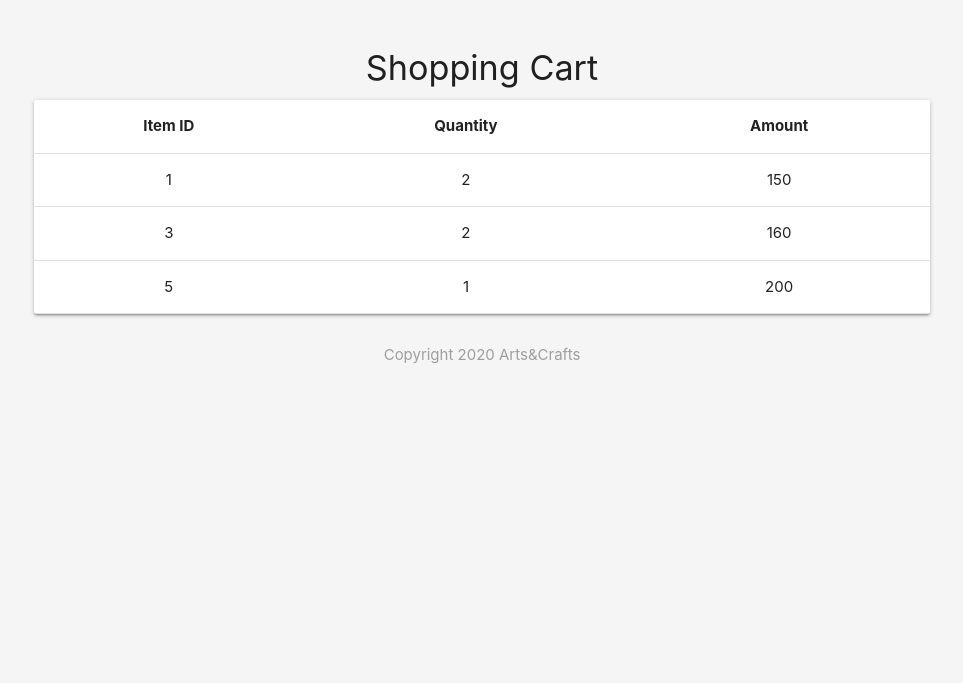
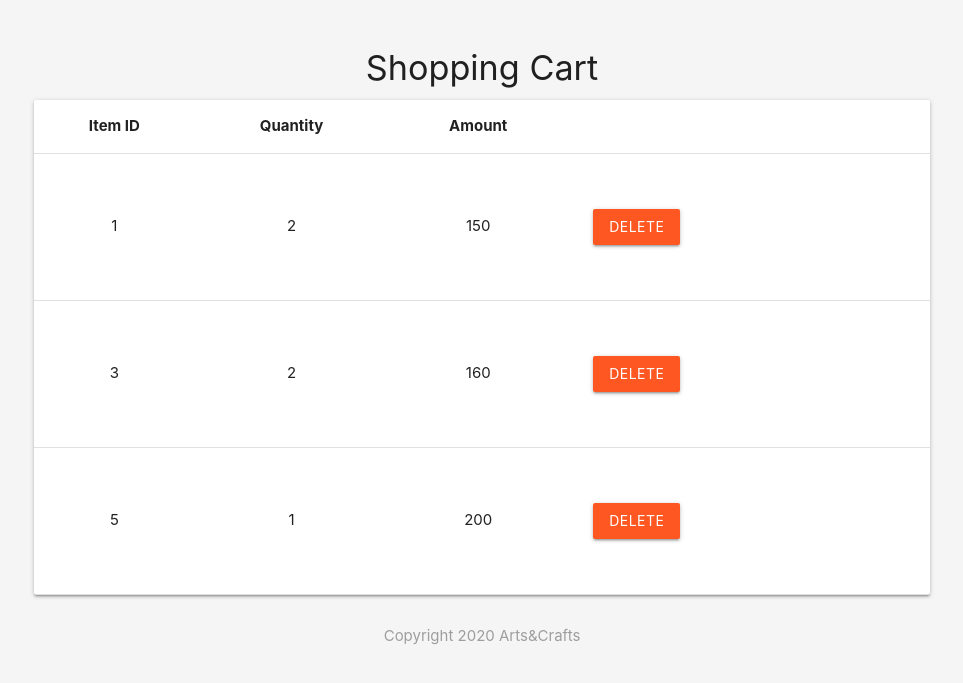
Before and after one commit to tahsinAmin/aNc, a PHP site: page /checkout.php?buyer_id=1 in a window 1280 px wide. Shown: the part 64-747 px from the top of the page, without its empty margins (158-1121 px from the left). Run offline with PHP 8.4, Linux system fonts and the light colour scheme; data comes from the database, SQL or seed files in the repository; some libraries are stand-ins or nearby versions.

Commit message:
Added a delete button in the shopping cart list

```diff
--- a/checkout.php
+++ b/checkout.php
@@ -33,6 +33,7 @@
                   <th class="center">Item ID</th>
                   <th class="center">Quantity</th>
                   <th class="center">Amount</th>
+                  <th></th>
               </tr>
             </thead>
 
@@ -42,6 +43,14 @@
                   <td class="center"><?php echo htmlspecialchars($list['item_id']) ?></td>
                   <td class="center"><?php echo htmlspecialchars($list['frequency']) ?></td>
                   <td class="center"><?php echo htmlspecialchars($list['amount_to_pay']) ?></td>
+                  <td>
+                    <form class="" action="checkout.php" method="POST">
+                        <input type="hidden" name="buyer_id_to_delete" value="<?php echo $list['buyer_id'] ?>">
+                        <input type="hidden" name="item_id_to_delete" value="<?php echo $list['item_id'] ?>">
+                        <input type="submit" class="btn deep-orange" name="delete" value="Delete"></input>
+                    </input>
+                    </form>
+                  </td>
                 </tr>
               <?php  endforeach; ?>
             </tbody>
--- a/dash.php
+++ b/dash.php
@@ -21,6 +21,7 @@
 
   <?php include('templates/header.php') ?>
 
+  <br><br><br><br>
   <h4 class="center grey-text">Wow!</h4>
 
   <div class="container">
--- a/templates/header.php
+++ b/templates/header.php
@@ -10,7 +10,9 @@
   <title>Online Stationary</title>
   <!-- Compiled and minified CSS -->
    <link rel="stylesheet" href="https://cdnjs.cloudflare.com/ajax/libs/materialize/1.0.0/css/materialize.min.css">
-   <link rel="stylesheet" href="https://stackpath.bootstrapcdn.com/font-awesome/4.7.0/css/font-awesome.min.css">
+   <!-- <link rel="stylesheet" href="https://stackpath.bootstrapcdn.com/font-awesome/4.7.0/css/font-awesome.min.css"> -->
+
+  <script src="https://kit.fontawesome.com/1b49d7e787.js"></script>
    <style media="screen">
      .brand{
        background: #009688 !important;
```
